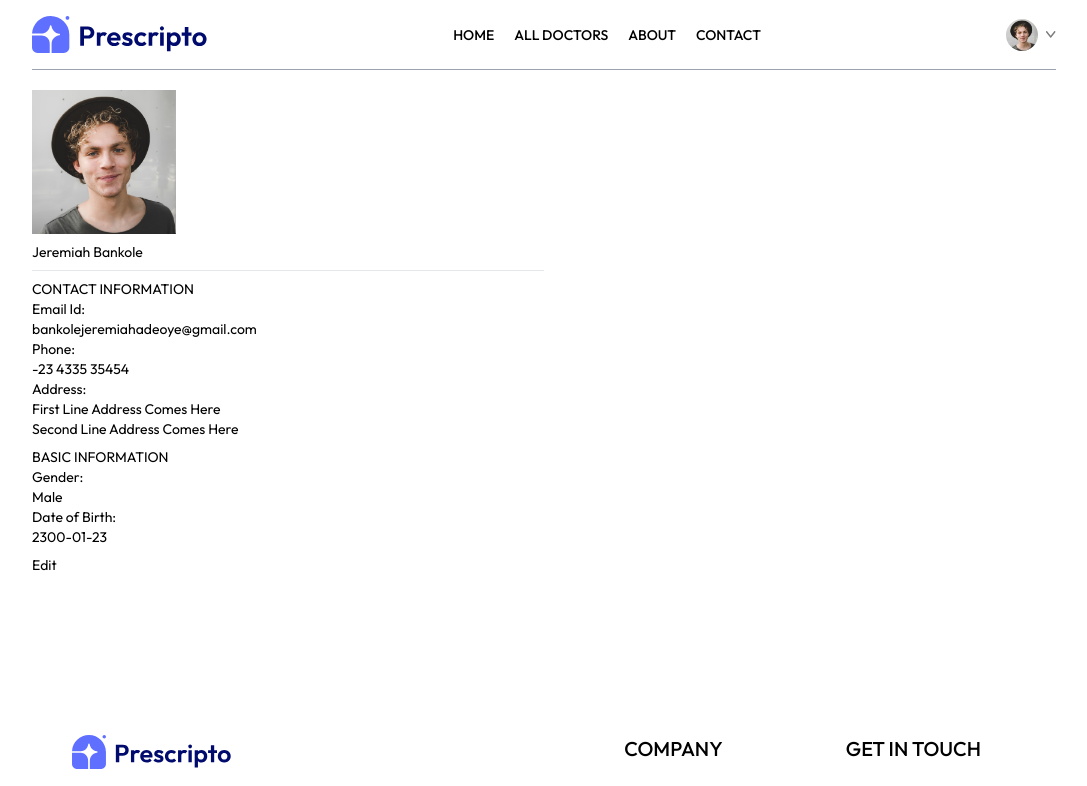
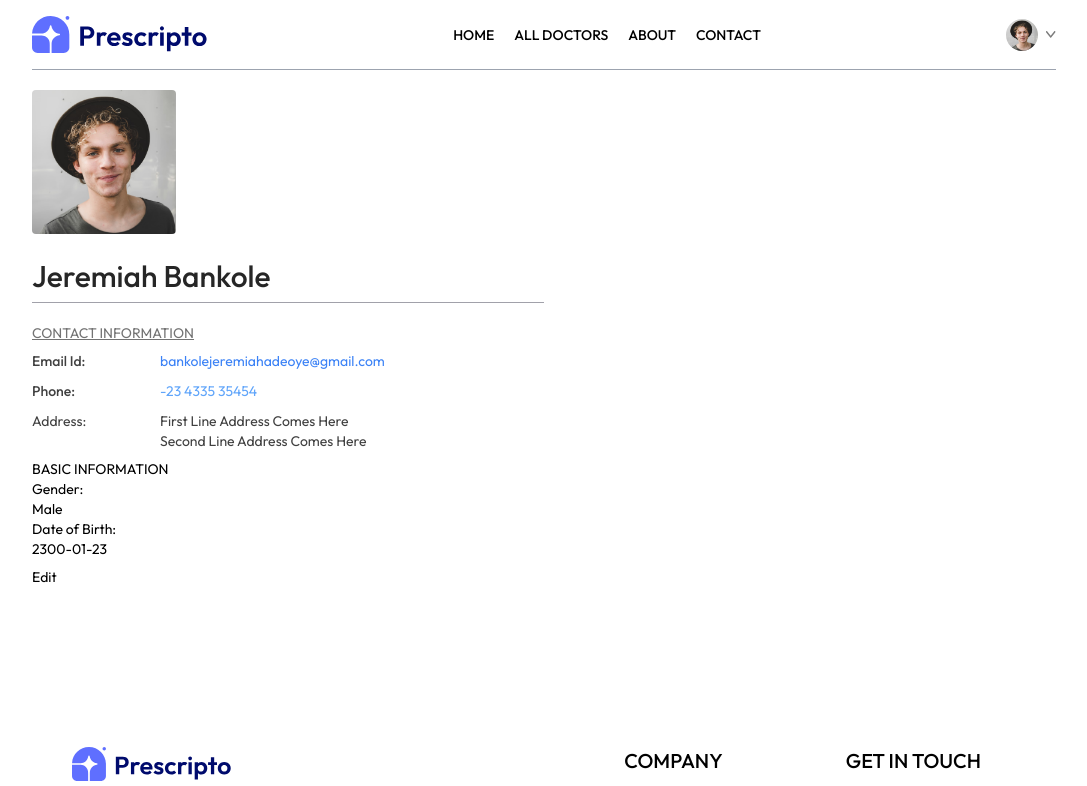
Before and after one commit to Adeoye-J/Prescripto, a React (Vite) app in the folder frontend/: page /my-profile in a window 1280 px wide. Shown: the top 786 px of the page, without its empty margins (96-1183 px from the left). Built offline with nearby package versions, Linux system fonts and the light colour scheme.

Commit message:
Auto commit at 12/19/2024, 4:30:02 PM

```diff
--- a/frontend/src/pages/MyProfile.jsx
+++ b/frontend/src/pages/MyProfile.jsx
@@ -23,26 +23,26 @@
 
     return (
         <div className='max-w-lg flex flex-col gap-2 text-sm'>
-            <img className='w-36 ' src={userData.image} alt="User Image" />
+            <img className='w-36 rounded' src={userData.image} alt="User Image" />
 
             {
                 isEdit
-                ? <input type="text" value={userData.name} onChange={(e) => setUserData(prev => ({...prev, name:e.target.value}))}/>
-                : <p>{userData.name}</p>
+                ? <input className='bg-gray-200 text-3xl font-medium max-w-60 mt-4  border border-black rounded-md text-black p-3' type="text" value={userData.name} onChange={(e) => setUserData(prev => ({...prev, name:e.target.value}))}/>
+                : <p className='font-medium text-3xl text-neutral-800 mt-4'>{userData.name}</p>
             }
 
-            <hr />
+            <hr className='bg-zinc-400 h-[1px] border-none' />
 
             <div className="">
-                <p>CONTACT INFORMATION</p>
-                <div className="">
-                    <p>Email Id:</p>
-                    <p>{userData.email}</p>
-                    <p>Phone:</p>
+                <p className='text-neutral-500 underline mt-3'>CONTACT INFORMATION</p>
+                <div className="grid grid-cols-[1fr_3fr] gap-y-2.5 mt-2 text-neutral-700">
+                    <p className='font-medium'>Email Id:</p>
+                    <p className='text-blue-500'>{userData.email}</p>
+                    <p className='font-medium'>Phone:</p>
                     {
                         isEdit
-                        ? <input type="text" value={userData.phone} onChange={(e) => setUserData(prev => ({...prev, phone:e.target.value}))}/>
-                        : <p>{userData.phone}</p>
+                        ? <input className='bg-gray-100 max-w-52 border border-black rounded-md text-black p-3' type="text" value={userData.phone} onChange={(e) => setUserData(prev => ({...prev, phone:e.target.value}))}/>
+                        : <p className='text-blue-400'>{userData.phone}</p>
                     }
                     <p>Address:</p>
                     {
```
